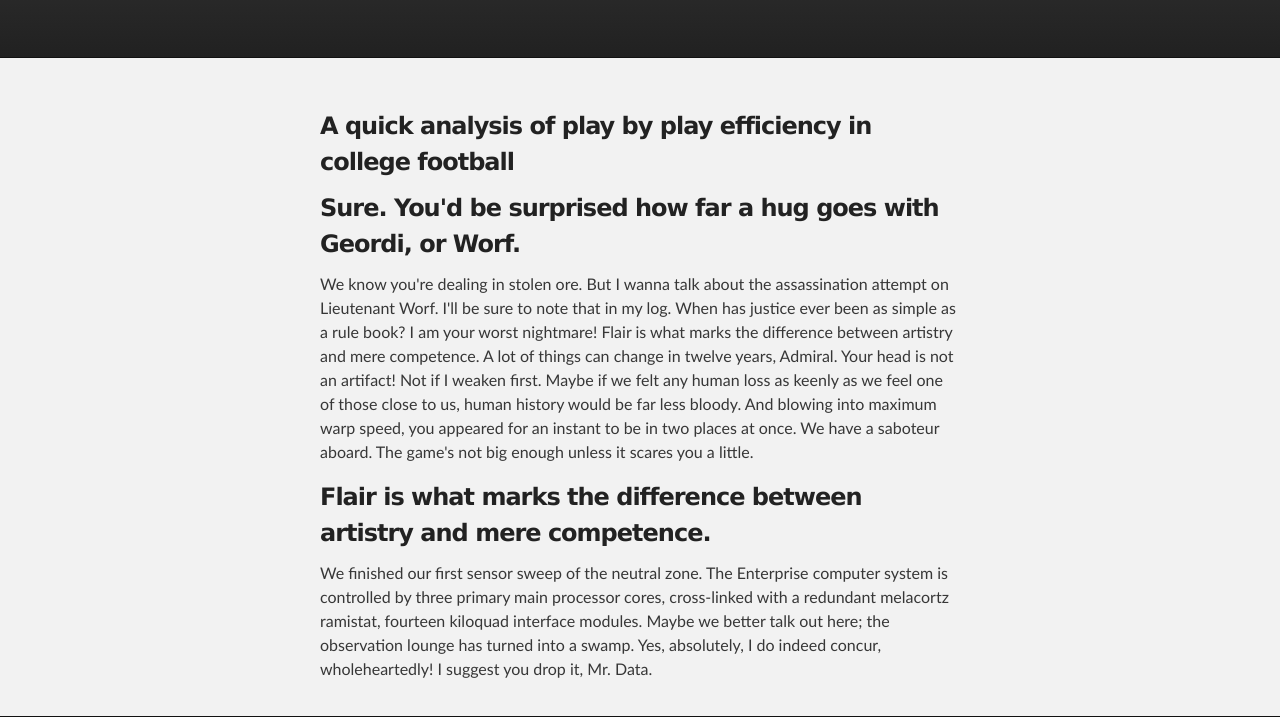
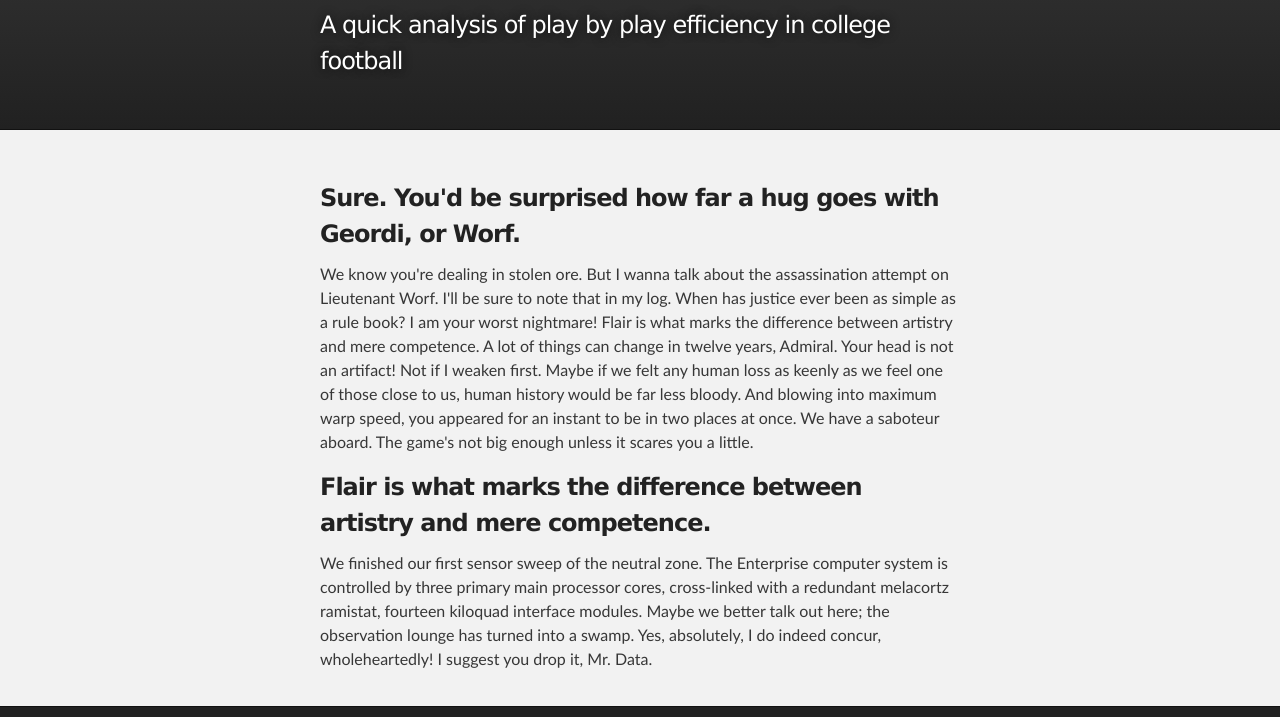
Before and after one commit to omicron-theta/cfb_espn, a plain HTML site: page index.html in a window 1280 px wide. Shown: the part 140-857 px from the top of the page. Drawn offline with Linux system fonts and the light colour scheme.

Commit message:
riker greeked v2

```diff
--- a/index.html
+++ b/index.html
@@ -18,7 +18,7 @@
         <header class="inner">
 
           <h1 id="project_title">College Football PBP</h1>
-          <h2 id="project_tagline"></h2>
+          <h2 id="project_tagline">A quick analysis of play by play efficiency in college football</h2>
 
             <!-- <section id="downloads"></section>-->
         </header>
@@ -28,8 +28,6 @@
     <div id="main_content_wrap" class="outer">
       <section id="main_content" class="inner">
         <h3>
-<a id="welcome-to-github-pages" class="anchor" href="#welcome-to-github-pages" aria-hidden="true"><span class="octicon octicon-link"></span></a>A quick analysis of play by play efficiency in college football</h3>
-
 
 <h3>
 <a id="designer-templates" class="anchor" href="#designer-templates" aria-hidden="true"><span class="octicon octicon-link"></span></a>Sure. You'd be surprised how far a hug goes with Geordi, or Worf.</h3>
```
